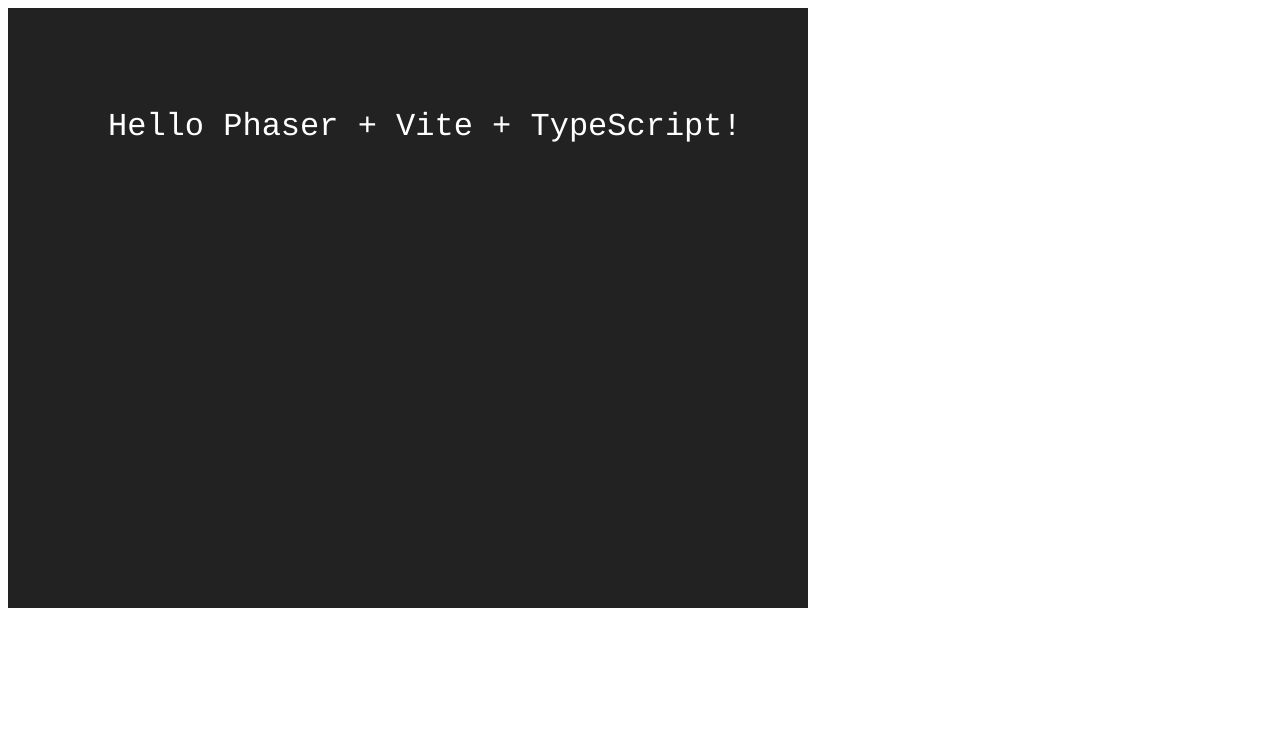
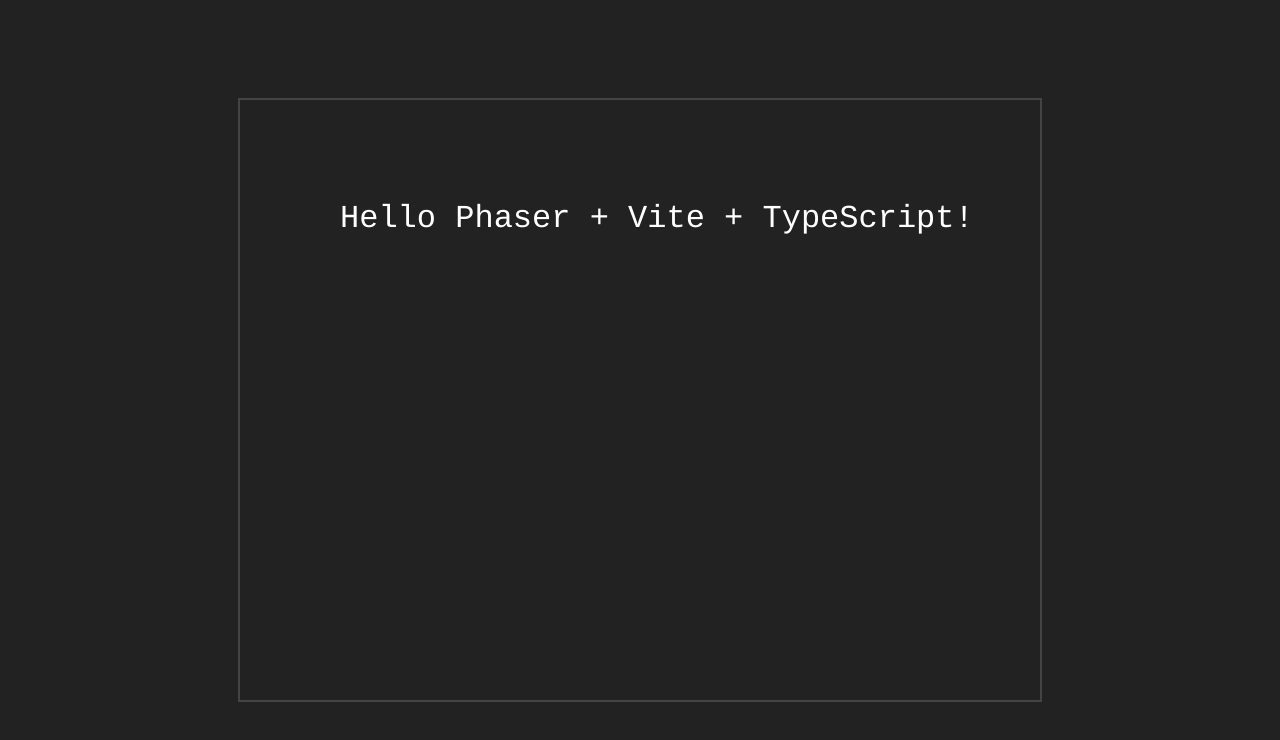
Before and after one commit to domi7777/flap-and-spin, a website built with Vite: page index.html in a window 1280 px wide. Built offline with nearby package versions, Linux system fonts and the light colour scheme.

Commit message:
Refactor CSS to ensure proper display of Phaser canvas

```diff
--- a/src/style.css
+++ b/src/style.css
@@ -1,8 +1,20 @@
-/* Remove all styles except for #game-container to ensure Phaser canvas displays correctly */
-#game-container {
+body, html {
   width: 100vw;
   height: 100vh;
   margin: 0;
   padding: 0;
   overflow: hidden;
+  display: flex;
+  align-items: center;
+  justify-content: center;
+  background: #222;
 }
+
+#game-container {
+  width: 800px;
+  height: 600px;
+  display: flex;
+  align-items: center;
+  justify-content: center;
+  border: 2px solid #444;
+}
```
